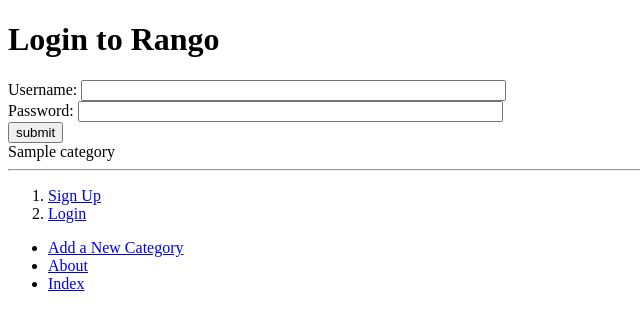
After one commit to megannn-gallagher/rango, a Django app: page /rango/login/ in a window 1280 px wide. The commit adds this page. Shown: the top 330 px of the page, without its empty margins (0-640 px from the left). Run offline with Django 3.2, Linux system fonts and the light colour scheme; tables that the repository leaves empty hold one stand-in row (values such as "Sample post").

Commit message:
chapter 9 and exercises done

```diff
--- a/rango/admin.py
+++ b/rango/admin.py
@@ -1,5 +1,8 @@
 from django.contrib import admin
 from rango.models import Category, Page
+from rango.models import UserProfile
+
+admin.site.register(UserProfile)
 
 class CategoryAdmin(admin.ModelAdmin):
     prepopulated_fields = {'slug':('name',)}
--- a/rango/models.py
+++ b/rango/models.py
@@ -1,5 +1,6 @@
 from django.db import models
 from django.template.defaultfilters import slugify
+from django.contrib.auth.models import User
 
 class Category(models.Model):
     name_max_length = 128
@@ -28,3 +29,11 @@ class Page(models.Model):
 
     def __str__(self):
         return self.title
+
+class UserProfile(models.Model):
+    user = models.OneToOneField(User, on_delete=models.CASCADE)
+    website = models.URLField(blank=True)
+    picture = models.ImageField(upload_to='profile_images', blank=True)
+
+    def __str__(self):
+        return self.user.username
--- a/rango/urls.py
+++ b/rango/urls.py
@@ -11,4 +11,8 @@ urlpatterns = [
     path('add_category/', views.add_category, name='add_category'),
     path('category/<slug:category_name_slug>/add_page/',
          views.add_page, name='add_page'),
+    path('register/', views.register, name='register'),
+    path('login/', views.user_login, name='login'),
+    path('restricted/', views.restricted, name='restricted'),
+    path('logout/', views.user_logout, name='logout'),
 ]
--- a/rango/views.py
+++ b/rango/views.py
@@ -6,6 +6,12 @@ from rango.forms import CategoryForm
 from django.shortcuts import redirect
 from rango.forms import PageForm
 from django.urls import reverse
+from rango.forms import UserForm, UserProfileForm
+from django.contrib.auth import authenticate, login
+from django.urls import reverse
+from django.shortcuts import redirect
+from django.contrib.auth.decorators import login_required
+from django.contrib.auth import logout
 
 def index(request):
     #top 5 most liked categories in descending order
@@ -48,6 +54,7 @@ def show_category(request, category_name_slug):
 
     return render(request, 'rango/category.html', context=context_dict)
 
+@login_required
 def add_category(request):
     form = CategoryForm()
 
@@ -62,6 +69,7 @@ def add_category(request):
 
     return render(request, 'rango/add_category.html', {'form':form})
 
+@login_required
 def add_page(request, category_name_slug):
     form = PageForm()
 
@@ -95,3 +103,75 @@ def add_page(request, category_name_slug):
 
     context_dict = {'form':form, 'category':category}
     return render(request, 'rango/add_page.html', context=context_dict)
+
+def register(request):
+    registered = False
+
+    if request.method == 'POST':
+        user_form = UserForm(request.POST)
+        profile_form = UserProfileForm(request.POST)
+
+        if user_form.is_valid() and profile_form.is_valid():
+            user = user_form.save()
+
+            user.set_password(user.password)
+            user.save()
+
+            profile = profile_form.save(commit=False)
+            profile.user = user
+
+            if 'picture' in request.FILES:
+                profile.picture = request.FILES['picture']
+
+            profile.save()
+
+            registered = True
+
+        else:
+             print(user_form.errors, profile_form.errors)
+    else:
+        user_form = UserForm()
+        profile_form = UserProfileForm()
+
+    return render(request,
+                  'rango/register.html',
+                  context = {'user_form': user_form,
+                             'profile_form': profile_form,
+                             'registered': registered})
+
+def user_login(request):
+
+    if request.method == 'POST':
+        username = request.POST['username']
+        password = request.POST['password']
+
+        user = authenticate(username=username, password=password)
+
+
+        if user:
+
+            if user.is_active:
+
+                login(request, user)
+                return redirect(reverse('rango:index'))
+            else:
+
+                return HttpResponse("Your Rango account is disabled.")
+        else:
+
+            print(f"Invalid login details: {username}, {password}")
+            return HttpResponse("Invalid login details supplied.")
+
+
+    else:
+
+        return render(request, 'rango/login.html')
+
+@login_required
+def restricted(request):
+    return HttpResponse("Since your logged in, you can see this text!")
+
+@login_required
+def user_logout(request):
+    logout(request)
+    return redirect(reverse('rango:index'))
--- a/tango_with_django_project/settings.py
+++ b/tango_with_django_project/settings.py
@@ -30,6 +30,8 @@ SECRET_KEY = '#iko6=tkwa@5+y+-3jzb0!2k8y-hhjglz@e1g&aalcnj*o*lle'
 DEBUG = True
 
 ALLOWED_HOSTS = []
+
+LOGIN_URL = 'rango:login'
 
 # Application definition
 
--- a/templates/rango/about.html
+++ b/templates/rango/about.html
@@ -9,7 +9,7 @@
     <h1>Rango says...</h1>
     <div>
         here is the about page.<br />
-        This tutorial has been put together by Ross.<br />
+        This tutorial has been put together by Megan.<br />
     </div>
     <div>
         <img src="{% static 'images/rango.jpg' %}" alt="Picture of Rango" />
--- a/templates/rango/base.html
+++ b/templates/rango/base.html
@@ -2,8 +2,9 @@
 {% load staticfiles %}
 {% load rango_template_tags %}
 
-<html>
+<html lang="en">
 <head>
+    <meta charset="UTF-8" />
     <title>
         Rango -
         {% block title_block %}
@@ -11,6 +12,7 @@
         {% endblock %}
     </title>
 </head>
+
 <body>
     <div>
         {% block body_block %}
@@ -18,11 +20,20 @@
     </div>
     <div>
         {% block sidebar_block %}
-            {% get_category_list %}
+        {% get_category_list %}
         {% endblock %}
     </div>
     <hr />
     <div>
+        <ol>
+            {% if user.is_authenticated %}
+                <li><a href="{% url 'rango:restricted' %}">Restricted Page</a></li>
+                <li><a href="{% url 'rango:logout' %}">Logout</a></li>
+            {% else %}
+                <li><a href="{% url 'rango:register' %}">Sign Up</a></li>
+                <li><a href="{% url 'rango:login' %}">Login</a></li>
+            {% endif %}
+        </ol>
         <ul>
             <li><a href="{% url 'rango:add_category' %}">Add a New Category</a></li>
             <li><a href="{% url 'rango:about' %}">About</a></li>
--- a/templates/rango/category.html
+++ b/templates/rango/category.html
@@ -27,4 +27,7 @@
     {% else %}
     The specified category does not exist.
     {% endif %}
+    {% if user.is_authenticated %}
+        <a href="add_page">Add a New Page</a>
+    {% endif %}
 {% endblock %}
--- /dev/null
+++ b/templates/rango/login.html
@@ -0,0 +1,18 @@
+{% extends 'rango/base.html' %}
+{% load staticfiles %}
+
+{% block title_block %}
+    Login
+{% endblock %}
+
+{% block body_block %}
+<h1>Login to Rango</h1>
+<form id="login_form" method="post" action="{% url 'rango:login' %}">
+    {% csrf_token %}
+    Username: <input type="text" name="username" value="" size="50" />
+    <br />
+    Password: <input type="password" name="password" value="" size="50" />
+    <br />
+    <input type="submit" value="submit" />
+</form>
+{% endblock %}
```
Also changed, not shown: templates/rango/index.html (+9 -2 lines), templates/rango/register.html (added, +30 -0 lines), templates/rango/restricted.html (added, +12 -0 lines). Lines whose indentation alone changed are shown as unchanged.
